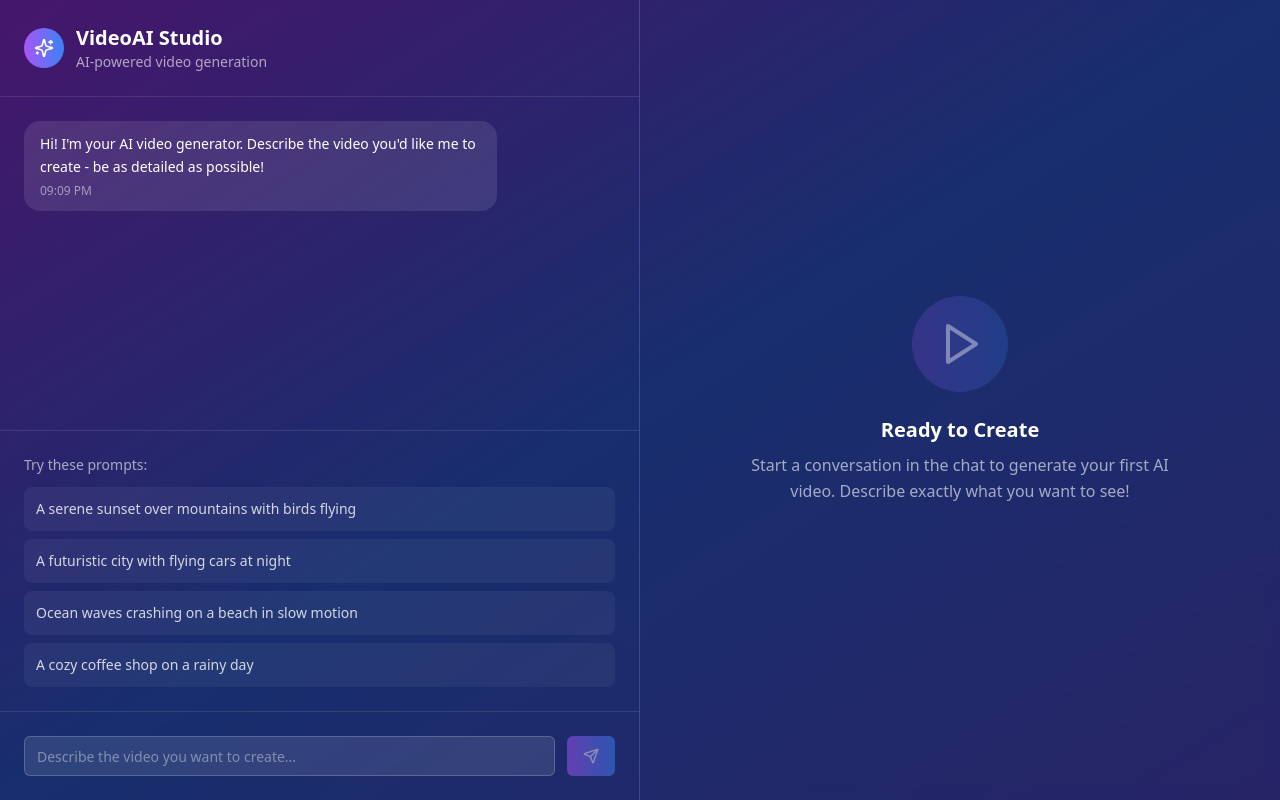
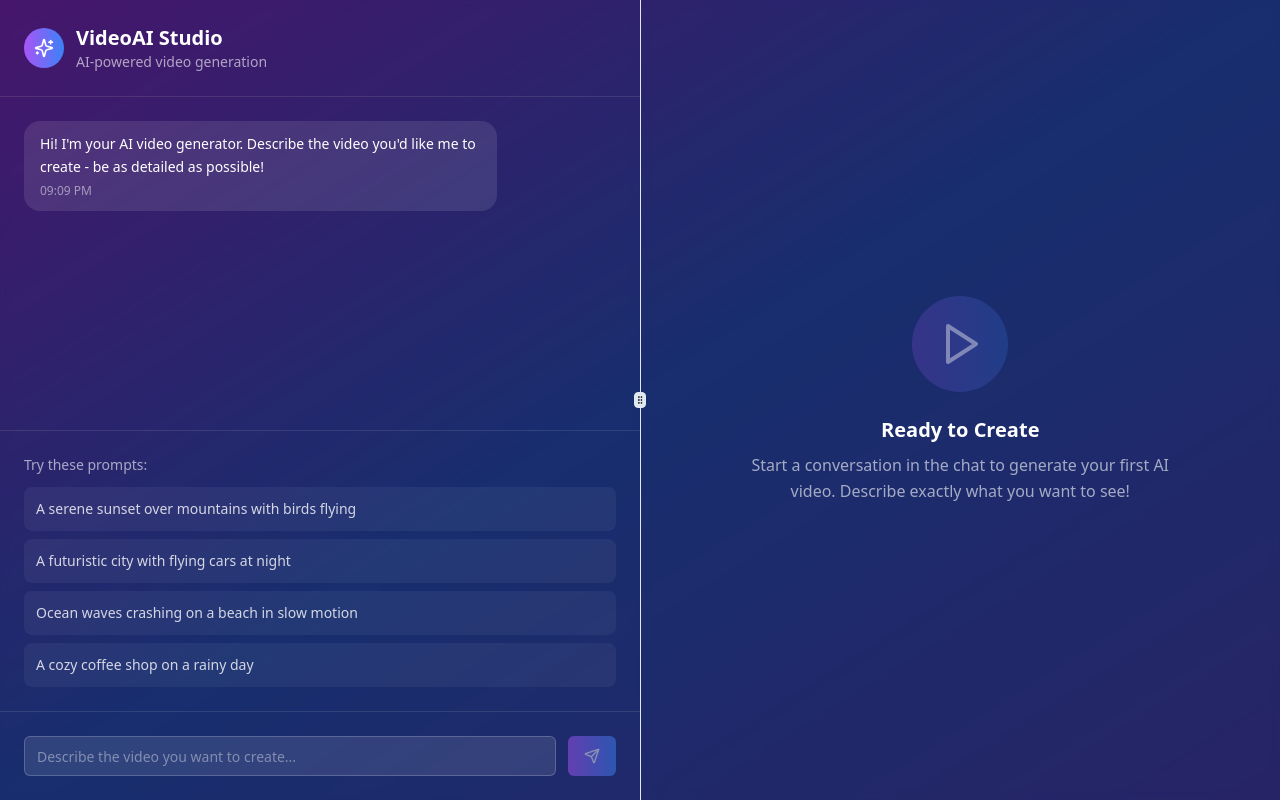
Before and after one commit to victorbatirow/chatterbox-video-wizard, a React (Vite) app: page / in a window 1280 px wide. Built offline with nearby package versions, Linux system fonts and the light colour scheme.

Commit message:
feat: Add resizable panel for chat and video
Implement a draggable separator between the chat interface and video viewer to allow resizing of the chat panel.

```diff
--- a/src/pages/Index.tsx
+++ b/src/pages/Index.tsx
@@ -2,6 +2,7 @@
 import { useState } from "react";
 import ChatInterface from "@/components/ChatInterface";
 import VideoViewer from "@/components/VideoViewer";
+import { ResizablePanelGroup, ResizablePanel, ResizableHandle } from "@/components/ui/resizable";
 
 const Index = () => {
   const [currentVideo, setCurrentVideo] = useState<string | null>(null);
@@ -17,22 +18,27 @@ const Index = () => {
   };
 
   return (
-    <div className="min-h-screen bg-gradient-to-br from-purple-900 via-blue-900 to-indigo-900 flex">
-      {/* Chat Interface - Left Side */}
-      <div className="w-1/2 border-r border-white/10">
+    <div className="min-h-screen bg-gradient-to-br from-purple-900 via-blue-900 to-indigo-900">
+      <ResizablePanelGroup direction="horizontal" className="h-screen">
+        {/* Chat Interface - Resizable Panel */}
+        <ResizablePanel defaultSize={50} minSize={30}>
           <ChatInterface
             onGenerateVideo={handleVideoGeneration}
             isGenerating={isGenerating}
           />
-      </div>
+        </ResizablePanel>
 
-      {/* Video Viewer - Right Side */}
-      <div className="w-1/2">
+        {/* Draggable Handle */}
+        <ResizableHandle withHandle />
+
+        {/* Video Viewer - Resizable Panel */}
+        <ResizablePanel defaultSize={50} minSize={30}>
           <VideoViewer
             videoUrl={currentVideo}
             isGenerating={isGenerating}
           />
-      </div>
+        </ResizablePanel>
+      </ResizablePanelGroup>
     </div>
   );
 };
```
Lines whose indentation alone changed are shown as unchanged.
